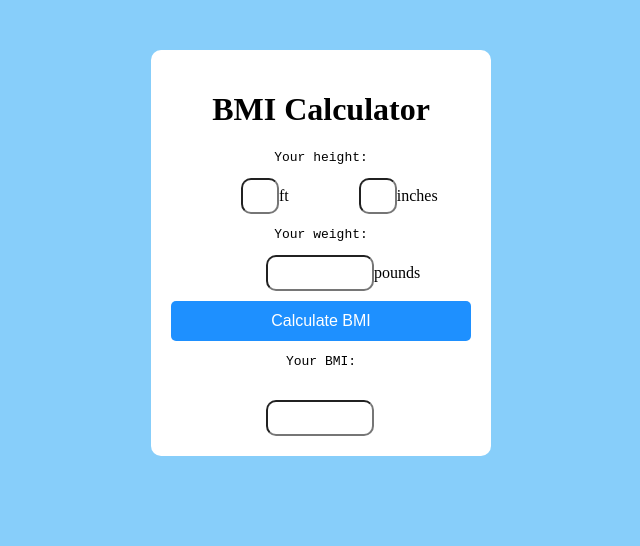
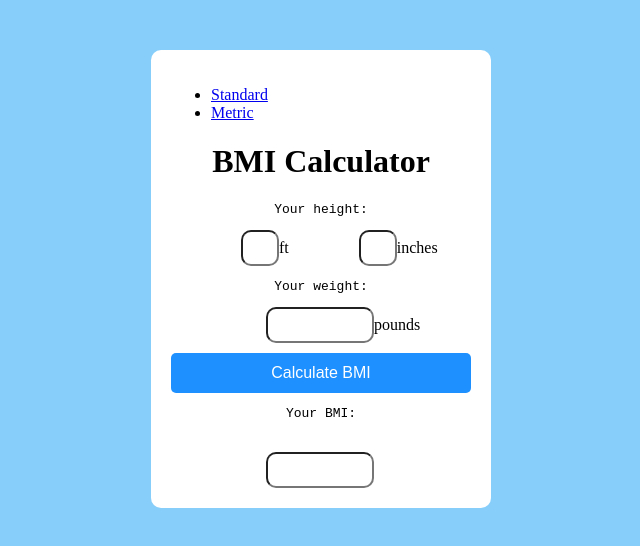
Before and after one commit to nazrulirwan/bmiCalculator, a plain HTML site: page bmiCalculator/index.html in a window 1280 px wide. Shown: the whole page, without its empty margins (319-959 px from the left). Drawn offline with Linux system fonts and the light colour scheme.

Commit message:
Added nav labels

```diff
--- a/bmiCalculator/index.html
+++ b/bmiCalculator/index.html
@@ -6,6 +6,12 @@
 </head>
 <body>
   <div class="container">
+    <nav>
+  		<ul class = "menu">
+  			<li><a href = "index.html">Standard</a></li>
+  			<li><a href = "metric.html">Metric</a></li>
+  		</ul>
+  	</nav>
   	<div id="title">
     	<h1>BMI Calculator</h1>
     </div>
```
